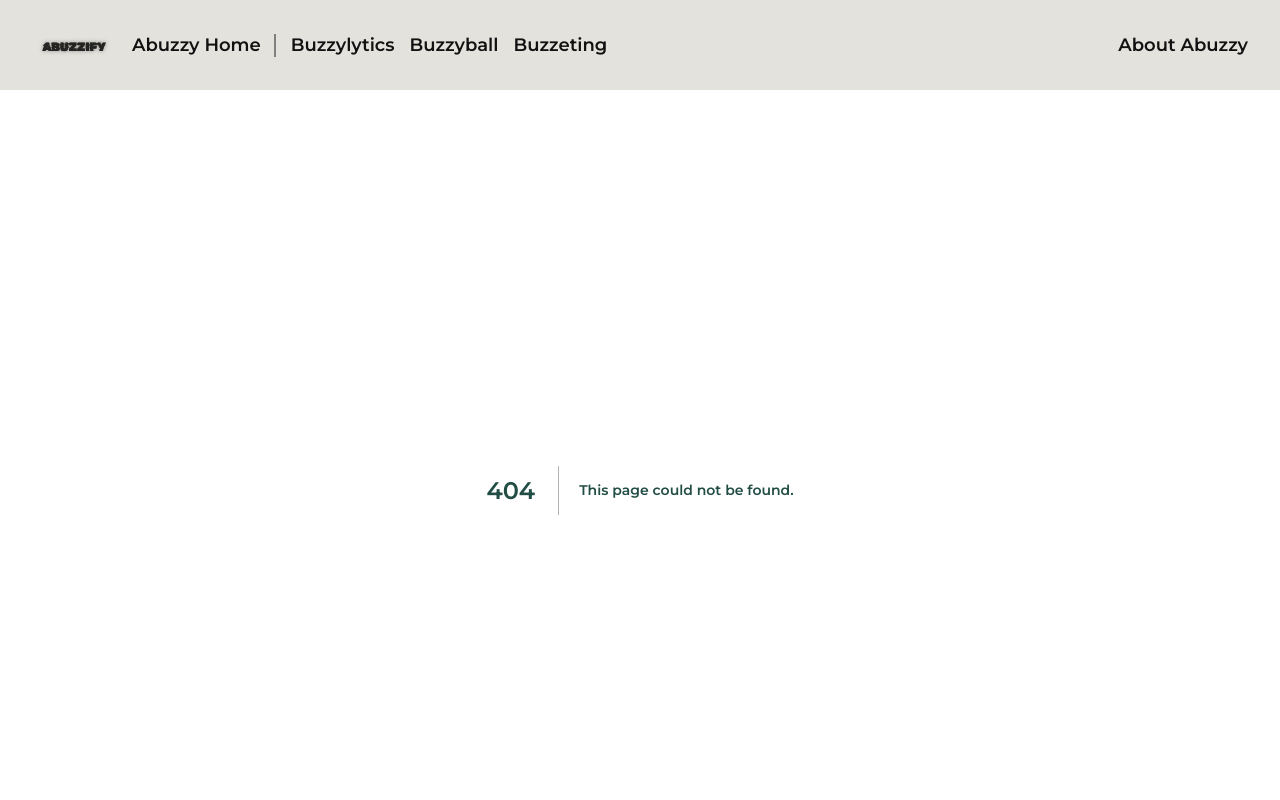
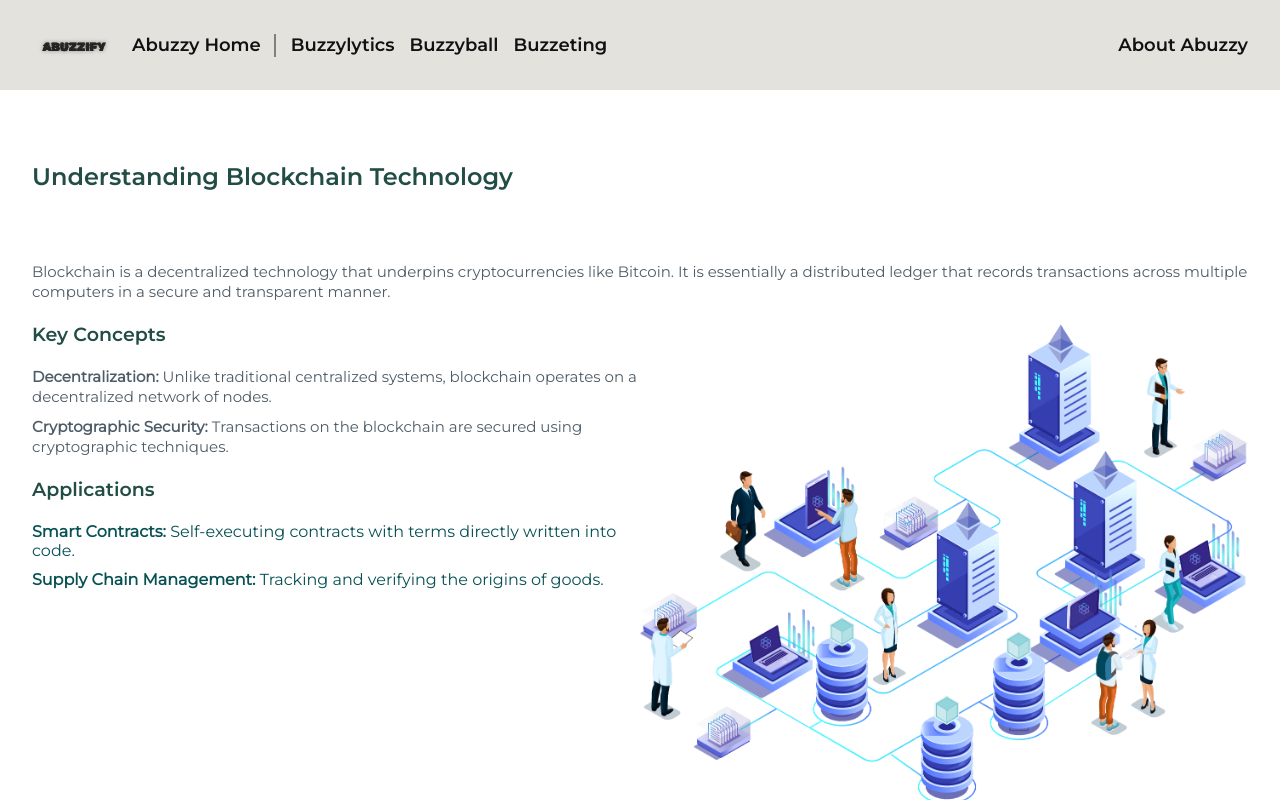
Before and after one commit to ArmandoHysaj/abuzzify, a Next.js app: page /buzzylytics/articles/blockchain-technology in a window 1280 px wide. Before the commit this address had no page. Built offline with nearby package versions, Linux system fonts and the light colour scheme.

Commit message:
add articles | restructuring

```diff
--- /dev/null
+++ b/src/app/buzzylytics/articles/blockchain-technology/blockchain-technology.scss
@@ -0,0 +1,28 @@
+.educational-content {
+    > p {
+        margin-bottom: 20px;
+    }
+
+    ul {
+        margin: 20px 0;
+        li{
+            margin-bottom: 10px;
+        }
+    }
+}
+@media (min-width: 960px) {
+    .educational-content .wrapper{
+        display: flex;
+        .media{
+            max-width: 50%;
+        }
+        img{
+            width: 100%;
+            object-fit: cover;
+        }
+    }
+}
+
+@media (max-width: 959px) {
+
+}
--- /dev/null
+++ b/src/app/buzzylytics/articles/blockchain-technology/page.tsx
@@ -0,0 +1,62 @@
+// src/app/components/BlockchainTechnology.tsx
+import React from "react";
+import "./blockchain-technology.scss";
+import blockchain from "./blockchain.png";
+
+const BlockchainTechnology: React.FC = () => {
+  return (
+    <>
+      <div className="header">
+        <div className="header-title">
+          <h2>Understanding Blockchain Technology</h2>
+        </div>
+      </div>
+      <div className="educational-content container">
+        <p className="cp-text">
+          Blockchain is a decentralized technology that underpins
+          cryptocurrencies like Bitcoin. It is essentially a distributed ledger
+          that records transactions across multiple computers in a secure and
+          transparent manner.
+        </p>
+        <div className="wrapper">
+          <div className="description">
+            <h3>Key Concepts</h3>
+            <ul className="cp-text">
+              <li>
+                <strong>Decentralization:</strong> Unlike traditional
+                centralized systems, blockchain operates on a decentralized
+                network of nodes.
+              </li>
+              <li>
+                <strong>Cryptographic Security:</strong> Transactions on the
+                blockchain are secured using cryptographic techniques.
+              </li>
+            </ul>
+            <h3>Applications</h3>
+            <ul>
+              <li>
+                <strong>Smart Contracts:</strong> Self-executing contracts with
+                terms directly written into code.
+              </li>
+              <li>
+                <strong>Supply Chain Management:</strong> Tracking and verifying
+                the origins of goods.
+              </li>
+            </ul>
+            {/* <p>
+              Explore more about Blockchain technology{" "}
+              <a className="cp-link" href="/articles/blockchain-technology">
+                Read more
+              </a>
+            </p> */}
+          </div>
+          <div className="media">
+            <img src={blockchain.src} alt="Abuzzify Logo" />
+          </div>
+        </div>
+      </div>
+    </>
+  );
+};
+
+export default BlockchainTechnology;
--- a/src/app/components/MainNavigation/MainNavigation.tsx
+++ b/src/app/components/MainNavigation/MainNavigation.tsx
@@ -70,16 +70,16 @@ const MainNavigation = () => {
                   <Link href="/">Abuzzy Home</Link>
                 </div>
                 <div className="hdl-4">
-                  <Link href="/Buzzylytics">Buzzylytics</Link>
+                  <Link href="/buzzylytics">Buzzylytics</Link>
                 </div>
                 <div className="hdl-4">
-                  <Link href="/Buzzyball">Buzzyball</Link>
+                  <Link href="/buzzyball">Buzzyball</Link>
                 </div>
                 <div className="hdl-4">
-                  <Link href="/Buzzeting">Buzzeting</Link>
+                  <Link href="/buzzeting">Buzzeting</Link>
                 </div>
                 <div className="hdl-4">
-                  <Link href="/AbuzzyAbout">About Abuzzy</Link>
+                  <Link href="/abuzzy-about">About Abuzzy</Link>
                 </div>
               </div>
             </div>
@@ -147,16 +147,16 @@ const MainNavigation = () => {
               <Link href="/">Abuzzy Home</Link>
             </div>
             <div className="hdl-4">
-              <Link href="/Buzzylytics">Buzzylytics</Link>
+              <Link href="/buzzylytics">Buzzylytics</Link>
             </div>
             <div className="hdl-4">
-              <Link href="/Buzzyball">Buzzyball</Link>
+              <Link href="/buzzyball">Buzzyball</Link>
             </div>
             <div className="hdl-4">
-              <Link href="/Buzzeting">Buzzeting</Link>
+              <Link href="/buzzeting">Buzzeting</Link>
             </div>
             <div className="hdl-4 left-space">
-              <Link href="/AbuzzyAbout">About Abuzzy</Link>
+              <Link href="/abuzzy-about">About Abuzzy</Link>
             </div>
           </div>
         )}
```
Also changed, not shown: src/app/Buzzylytics/portfolio/EducationalContent.tsx (+13 -9 lines), src/app/Buzzylytics/portfolio/portfolio.scss (+16 -0 lines), src/app/components/CryptoArticles/BlockchainTechnology.tsx (deleted, +0 -44 lines), src/app/abuzzy-about/page.tsx (renamed from src/app/AbuzzyAbout/page.tsx), src/app/buzzylytics/articles/blockchain-technology/blockchain.png (added), src/app/buzzylytics/articles/crypto-trading/page.tsx (renamed from src/app/components/CryptoArticles/CryptoTrading.tsx).
